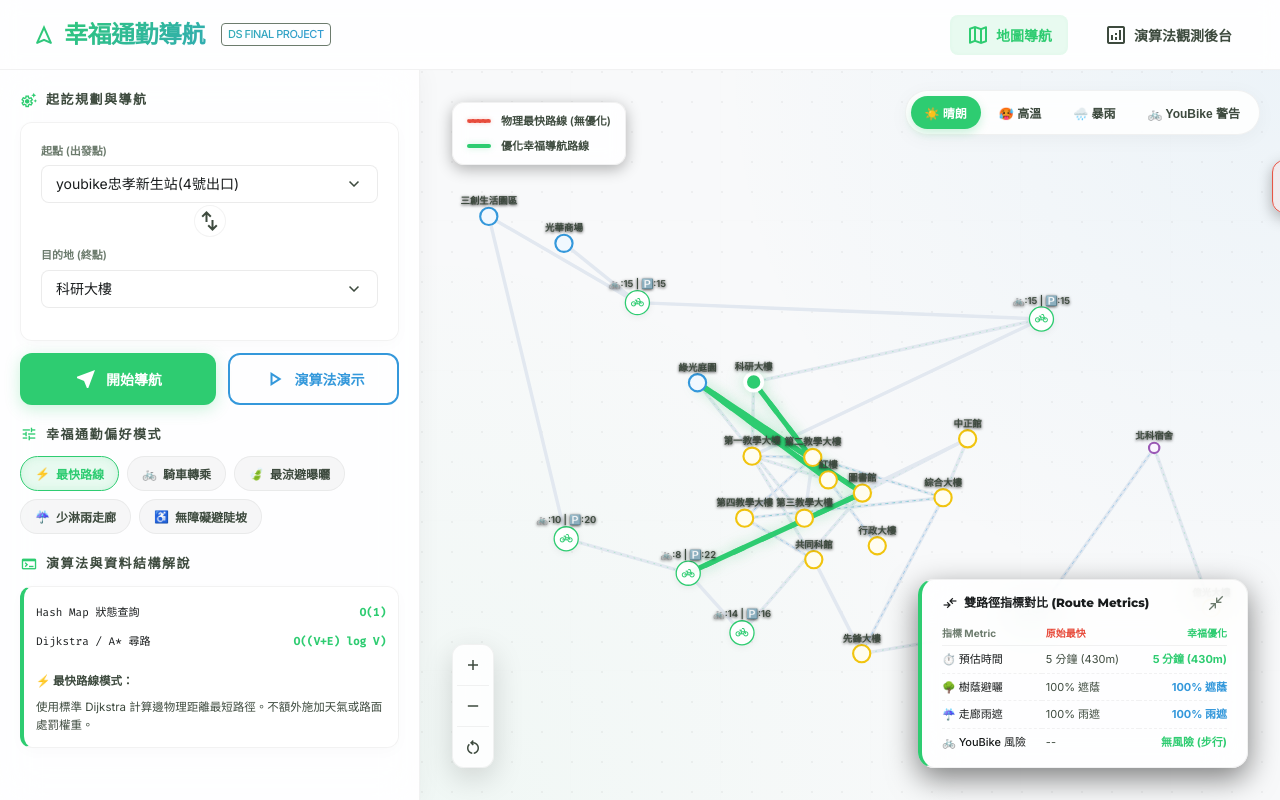
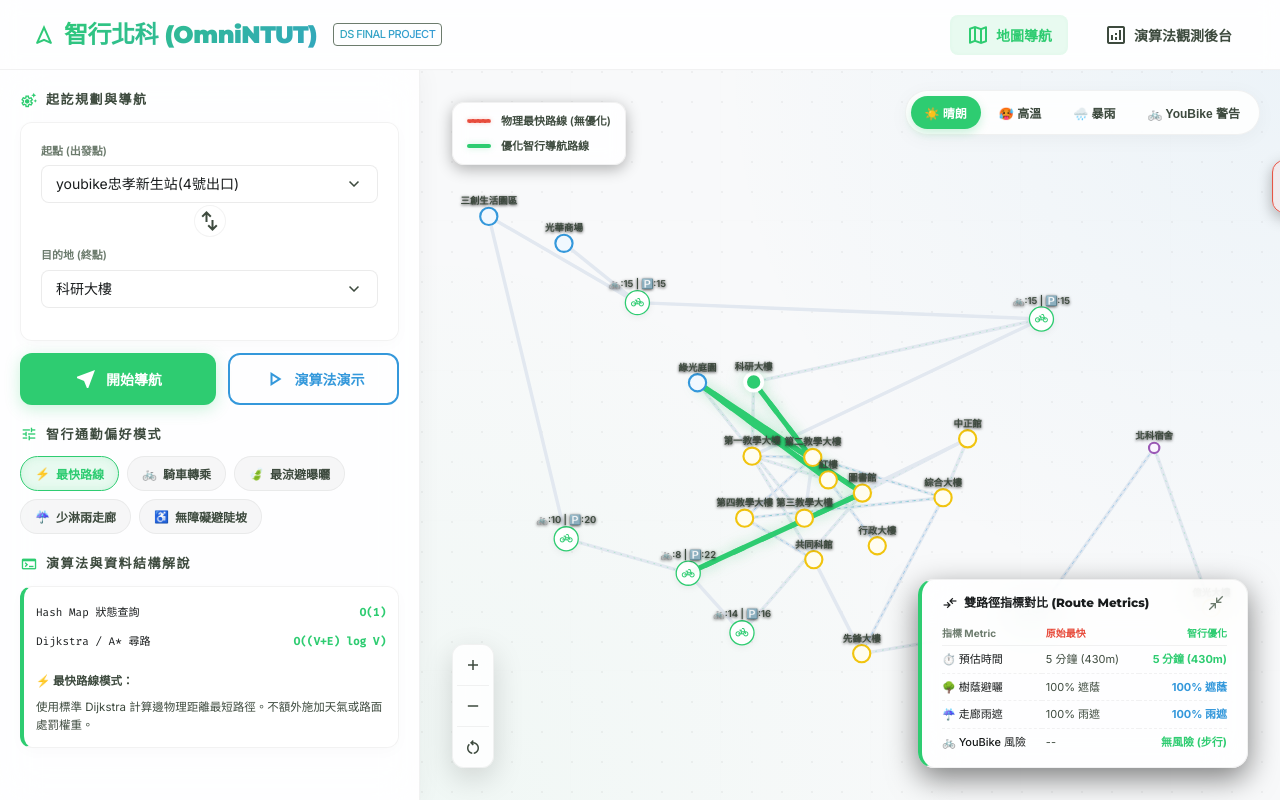
Before and after one commit to Long7816/Data-Structure-End-Report, a plain HTML site: page index.html in a window 1280 px wide. Drawn offline with nearby package versions, Linux system fonts and the light colour scheme.

Commit message:
Add files via upload

```diff
--- a/index.html
+++ b/index.html
@@ -3,7 +3,7 @@
 <head>
   <meta charset="UTF-8">
   <meta name="viewport" content="width=device-width, initial-scale=1.0">
-  <title>幸福通勤導航：校園動態路徑規劃系統</title>
+  <title>智行北科 (OmniNTUT)</title>
 
   <!-- Material Symbols Outlined (用於圖標) -->
   <link href="https://fonts.googleapis.com/css2?family=Material+Symbols+Outlined:wght,FILL@100..700,0..1&display=swap" rel="stylesheet">
@@ -17,7 +17,7 @@
   <header class="header-bar">
     <div class="brand">
       <span class="material-symbols-outlined">navigation</span>
-      幸福通勤導航
+      智行北科 (OmniNTUT)
       <span class="brand-sub">DS Final Project</span>
     </div>
     <nav class="nav-actions">
@@ -91,7 +91,7 @@
         <div style="margin-bottom: var(--spacing-md);">
           <h2 class="section-title">
             <span class="material-symbols-outlined">tune</span>
-            幸福通勤偏好模式
+            智行通勤偏好模式
           </h2>
           <div class="mode-tabs">
             <button class="mode-tab active" data-mode="fastest">
@@ -159,7 +159,7 @@
         </div>
         <div class="legend-item">
           <div class="legend-color-line happy"></div>
-          <span>優化幸福導航路線</span>
+          <span>優化智行導航路線</span>
         </div>
       </div>
 
@@ -185,7 +185,7 @@
           <!-- 1. 原始最快路線 (紅虛線) -->
           <path id="route-original" class="path-original" d=""></path>
 
-          <!-- 2. 幸福導航路線 (發光綠線) -->
+          <!-- 2. 智行導航路線 (發光綠線) -->
           <path id="route-happy" class="path-happy" d=""></path>
 
           <!-- 3. 流光動畫點綴 (流動效果) -->
@@ -232,7 +232,7 @@
             <tr style="border-bottom: 1px solid var(--border-light); color: var(--text-muted); font-size: 10px;">
               <th style="padding: 4px 0;">指標 Metric</th>
               <th style="padding: 4px 4px; color: var(--error-color);">原始最快</th>
-              <th style="padding: 4px 0; color: var(--primary-color); text-align: right;">幸福優化</th>
+              <th style="padding: 4px 0; color: var(--primary-color); text-align: right;">智行優化</th>
             </tr>
           </thead>
           <tbody>
--- a/style.css
+++ b/style.css
@@ -1,5 +1,5 @@
 /* ==========================================================================
-   幸福通勤導航系統 - 核心樣式表 (Vanilla CSS)
+   智行北科 (OmniNTUT) - 核心樣式表 (Vanilla CSS)
    採用 Luminous Kinetic 科技感深色模式與磨砂玻璃質感 (Glassmorphism)
    ========================================================================== */
 
```
Also changed, not shown: script.js (+4 -4 lines), 3 other files.
